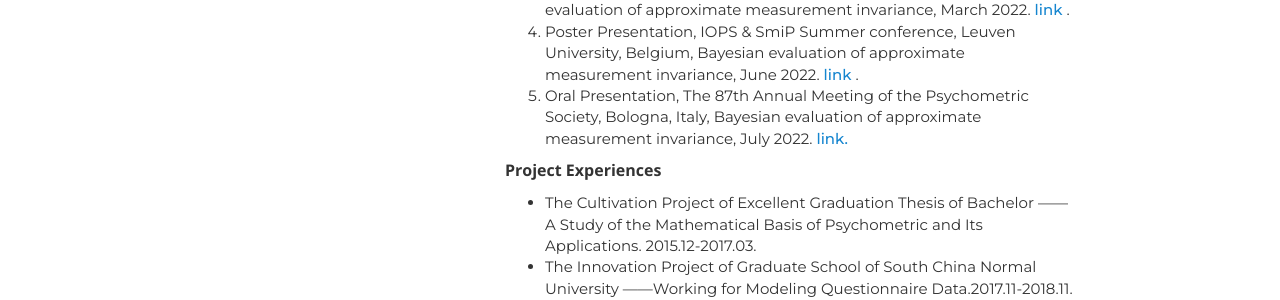
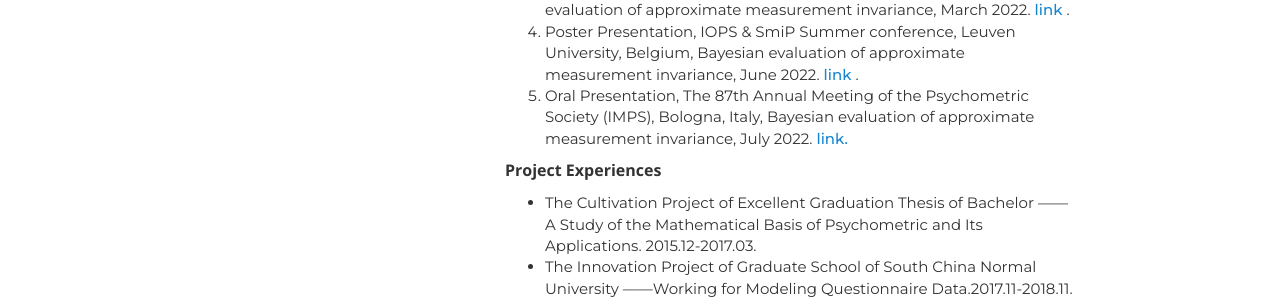
Before and after one commit to Tang-Lynn/tang-lynn.github.io, a Jekyll site: the page index.html, which Jekyll copies as it is, in a window 1280 px wide and 900 px high, scrolled down 1602 px. Shown: the part 192-492 px from the top of the window. Built offline with Jekyll 4.4.1, drawn with Linux system fonts in a browser that asks for light colours; nearby versions of some CDN libraries; a style sheet for code colours, icons or effects is not loaded.

Commit message:
Update index.html

```diff
--- a/index.html
+++ b/index.html
@@ -201,7 +201,7 @@
                <li value="2">Oral Presentation, The 21st National Academic Congress of Psychology, Beijing, China, A Simulation Comparison of two types of Bifactor and High-order Factor Models : Model Fit and Stuctural Coefficient, November 2018.<a href="https://nacp2018.cpsbeijing.org/"> link </a>. </li>
 	       <li value="3">Oral Presentation, Structural Equation Modeling: New Developments and Applications, Tilburg University, the Netherlands, Bayesian evaluation of approximate measurement invariance, March 2022. <a href="https://www.tilburguniversity.edu/about/schools/socialsciences/organization/departments/methodology-statistics/events/structural-equation-modeling">link </a>. </li>
                <li value="4">Poster Presentation, IOPS & SmiP Summer conference, Leuven University, Belgium, Bayesian evaluation of approximate measurement invariance, June 2022. <a href="https://www.iops.nl/conferences/previous-iops-conferences/">link </a>. </li>
-	       <li value="5">Oral Presentation, The 87th Annual Meeting of the Psychometric Society, Bologna, Italy, Bayesian evaluation of approximate measurement invariance, July 2022. <a href="https://www.psychometricsociety.org/imps-2022">link. </a></li>
+	       <li value="5">Oral Presentation, The 87th Annual Meeting of the Psychometric Society (IMPS), Bologna, Italy, Bayesian evaluation of approximate measurement invariance, July 2022. <a href="https://www.psychometricsociety.org/imps-2022">link. </a></li>
             </ol>
             <!--</ul>-->
 
```
